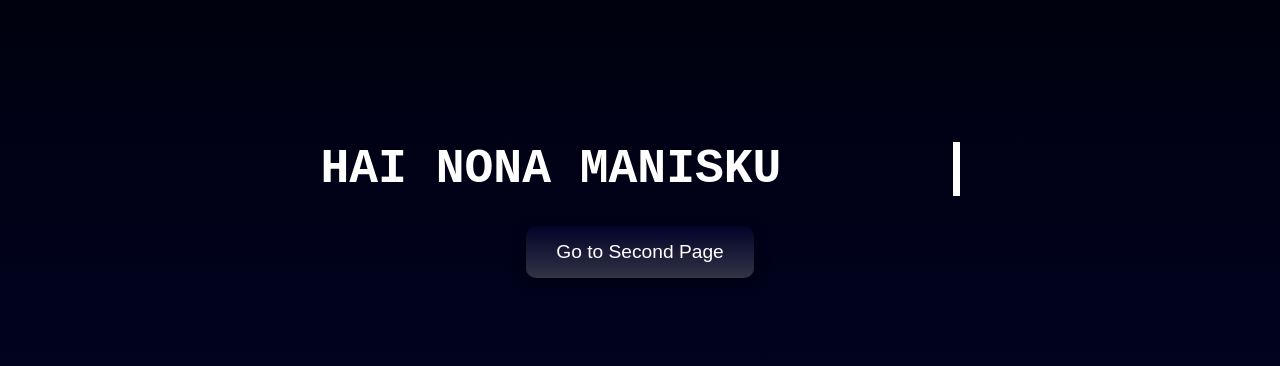
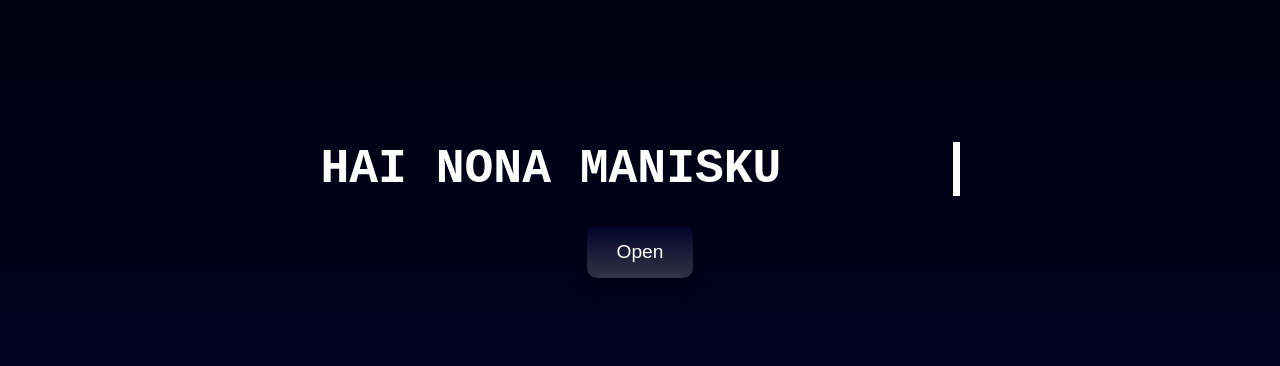
Before and after one commit to aryddntaabbss/my-pages, a plain HTML site: page love-code/index.html in a window 1280 px wide. Shown: the part 214-580 px from the top of the page. Drawn offline with Linux system fonts and the light colour scheme.

Commit message:
Update #1

```diff
--- a/love-code/index.html
+++ b/love-code/index.html
@@ -75,7 +75,7 @@
 
     <body>
         <h1>HAI NONA MANISKU</h1>
-        <button onclick="window.location.href='second-page.html'">Go to Second Page</button>
+        <button onclick="window.location.href='second-page.html'">Open</button>
     </body>
 
 </html>
```
